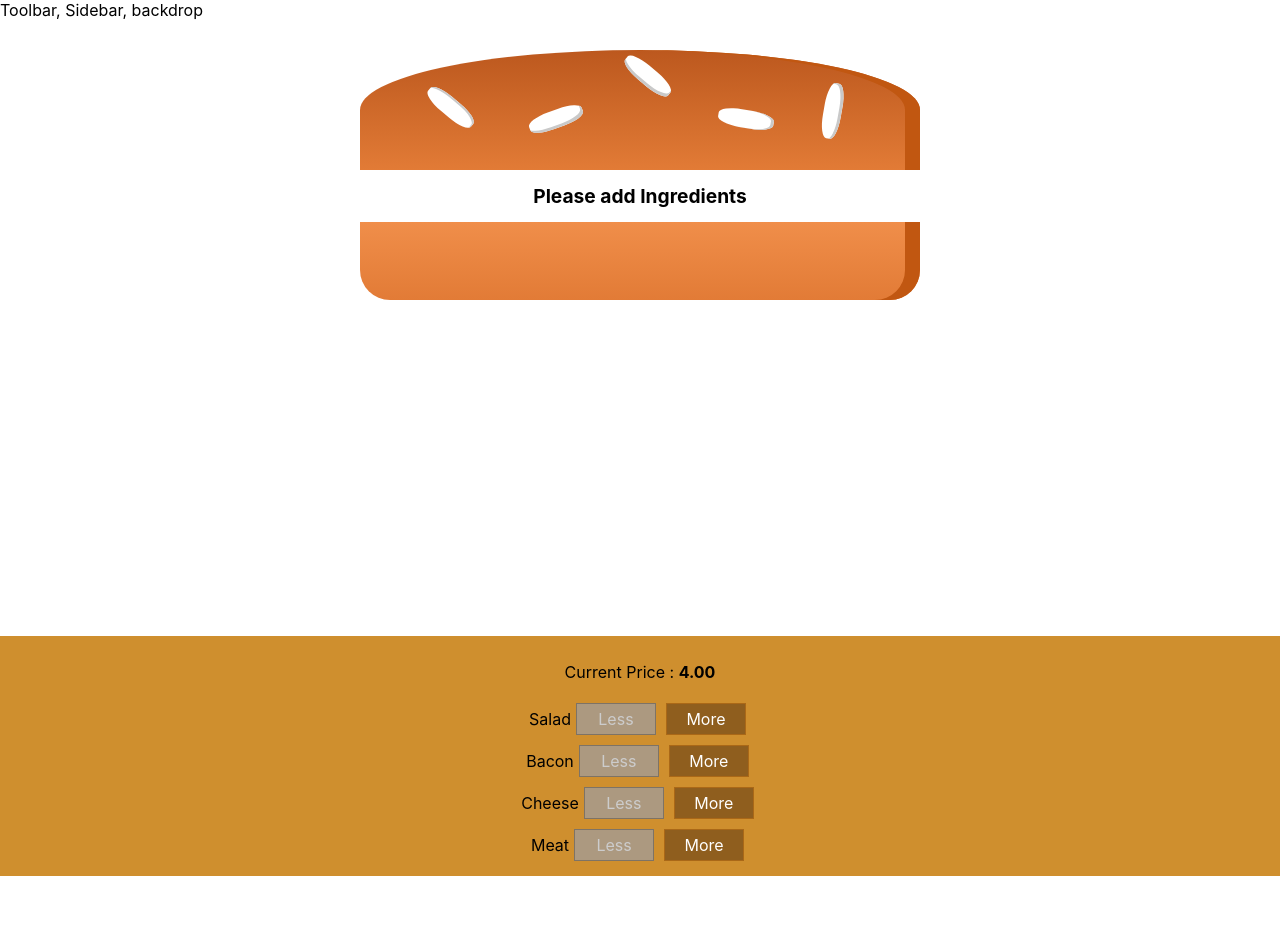
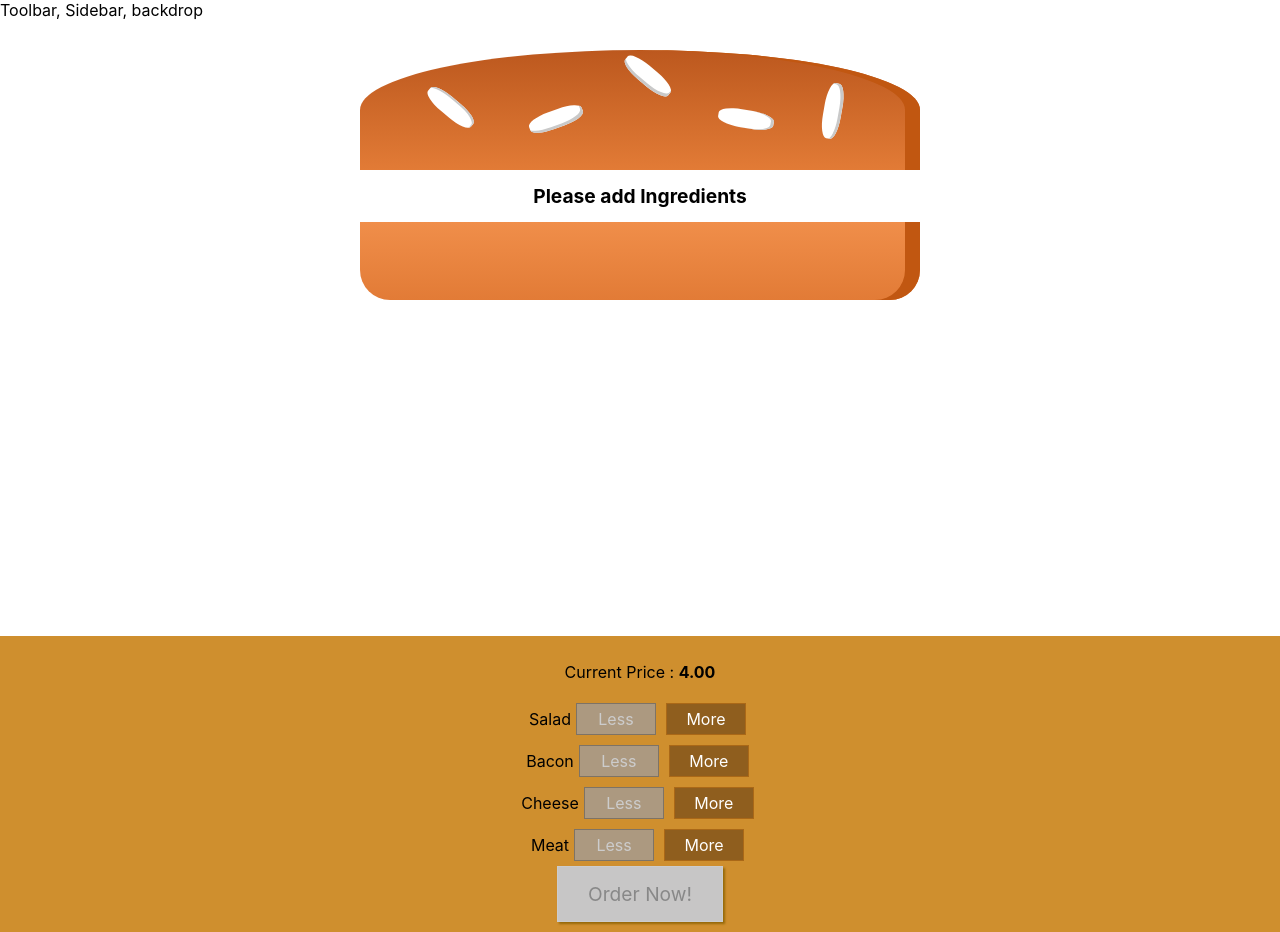
Before and after one commit to gitsamirp/burgerBuilder, a React (Create React App) app: page / in a window 1280 px wide. Before the commit the page ends 876 px from the top, so only its background shows below. Built offline with nearby package versions, Linux system fonts and the light colour scheme.

Commit message:
124. Add Static Order Button

```diff
--- a/src/components/Burger/BuildControls/BuildControls.js
+++ b/src/components/Burger/BuildControls/BuildControls.js
@@ -23,6 +23,10 @@
                 ></BuildControl>
             ))
         }
+        <button
+        className={classes.OrderButton}
+        disabled={!props.purchasable}
+        >Order Now!</button>
     </div>
 );
 
--- a/src/components/Burger/BuildControls/BuildControls.module.css
+++ b/src/components/Burger/BuildControls/BuildControls.module.css
@@ -8,3 +8,45 @@
     margin: auto;
     padding: 10px 0;
 }
+
+
+.OrderButton {
+    background-color: #DAD735;
+    outline: none;
+    cursor: pointer;
+    border: 1px solid #966909;
+    color: #966909;
+    font-family: inherit;
+    font-size: 1.2em;
+    padding: 15px 30px;
+    box-shadow: 2px 2px 2px #966909;
+}
+
+.OrderButton:hover, .OrderButton:active {
+    background-color: #A0DB41;
+    border: 1px solid #966909;
+    color: #966909;
+}
+
+.OrderButton:disabled {
+    background-color: #C7C6C6;
+    cursor: not-allowed;
+    border: 1px solid #ccc;
+    color: #888888;
+}
+
+.OrderButton:not(:disabled) {
+    animation: enable 0.3s linear;
+}
+
+@keyframes enable {
+    0% {
+        transform: scale(1);
+    }
+    60% {
+        transform: scale(1.1);
+    }
+    100% {
+        transform: scale(1);
+    }
+}
--- a/src/containers/BurgerBuilder/BurgerBuilder.js
+++ b/src/containers/BurgerBuilder/BurgerBuilder.js
@@ -17,8 +17,20 @@
             cheese: 0,
             meat: 0
         },
-        totalPrice: 4
+        totalPrice: 4,
+        purchasable: false
     };
+
+    updatePurchaseState = (ingredients) => {
+        const sum = Object.keys(ingredients).map(
+            igKey => {
+                return ingredients[igKey]
+            }).reduce((sum, el) => {
+                return sum + el;
+            }, 0);
+
+            this.setState({purchasable: sum > 0})
+    }
 
     changeIngredientsHandler = (ingredientType, changeType) => {
         let ingredientTypeCount = this.state.ingredients[ingredientType];
@@ -40,6 +52,7 @@
         updatedIngredients[ingredientType] = ingredientTypeCount;
 
         this.setState({totalPrice: price, ingredients: updatedIngredients});
+        this.updatePurchaseState(updatedIngredients);
     }
 
     render() {
@@ -56,6 +69,7 @@
                 ingredientChanged={this.changeIngredientsHandler}
                 disabled={disableInfo}
                 price={this.state.totalPrice}
+                purchasable={this.state.purchasable}
                 ></BuildControls></div>
         </>
         );
```
